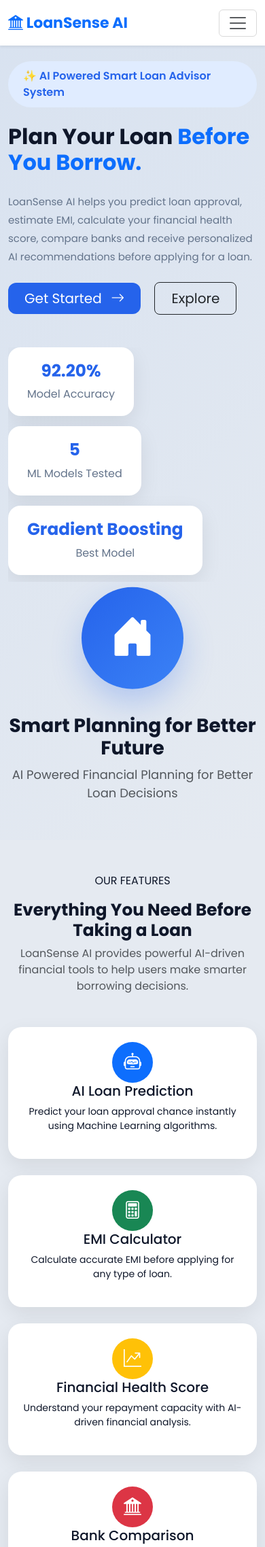
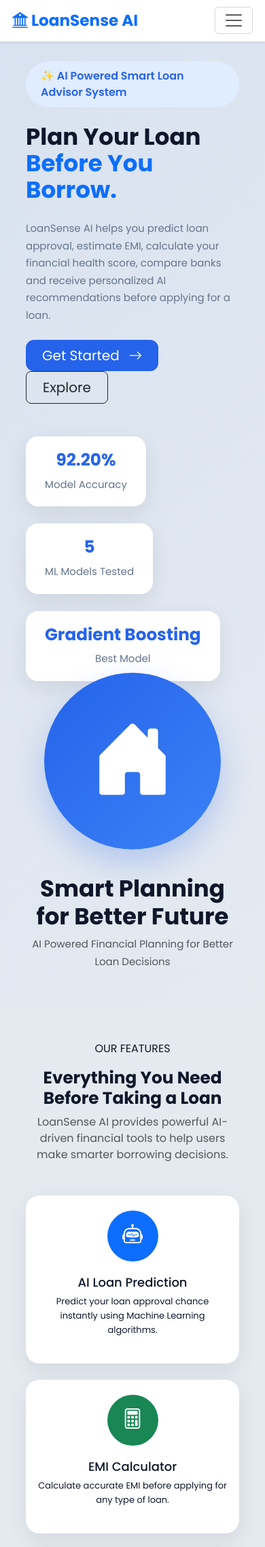
Before and after one commit to kumkum1404/Smart-Loan-Advisor-System-, a Flask app: page / in a window 390 px wide. Shown: the top 2276 px of the page at 68% size. Run offline with Flask 3, Linux system fonts and the light colour scheme; parts of the project's set-up code (start-up, migrations or seed data) failed here and were passed over.

Commit message:
Update landing page CSS

```diff
--- a/app/static/css/landing.css
+++ b/app/static/css/landing.css
@@ -533,67 +533,114 @@ body{
 
 @media (max-width:768px){
 
-.home-logo{
-    width:150px;
-    height:150px;
-    margin:20px auto;
+.hero{
+    padding:90px 20px 40px;
+    min-height:auto;
 }
 
-.home-logo i{
-    font-size:65px;
+.hero h1{
+    font-size:34px;
+    line-height:1.15;
+    margin-bottom:18px;
 }
 
-.home-text{
-    margin-top:15px !important;
+.hero p{
+    font-size:15px;
+    line-height:1.7;
 }
 
-.home-text h2{
-    font-size:28px;
-}
 
-.hero-stats{
+.hero-buttons{
 
 display:flex;
 
-overflow-x:auto;
+gap:12px;
 
-gap:15px;
-
-padding-bottom:10px;
-
-scrollbar-width:none;
+justify-content:center;
 
 }
 
-.hero-stats::-webkit-scrollbar{
-display:none;
-}
+.hero-buttons .btn{
 
-.stat-box{
+width:48%;
 
-min-width:160px;
+padding:13px;
 
-flex:none;
+font-size:15px;
 
 }
 
-.hero{
+.stats{
 
-padding-top:90px;
+display:grid;
 
-padding-bottom:40px;
+grid-template-columns:repeat(3,1fr);
+
+gap:12px;
+
+margin-top:25px;
 
 }
 
-.hero h1{
+.stat-card{
 
-font-size:32px;
+padding:18px 10px;
 
-line-height:1.2;
+border-radius:18px;
 
 }
 
-.hero-text{
+.stat-card h2{
+
+font-size:22px;
+
+}
+
+.stat-card p{
+
+font-size:12px;
+
+}
+
+.home-circle{
+
+margin-top:45px;
+
+margin-bottom:18px;
+
+width:160px;
+
+height:160px;
+
+}
+
+.home-circle i{
+
+font-size:65px;
+
+}
+
+.home-circle{
+
+box-shadow:
+
+0 20px 50px rgba(37,99,235,.20);
+
+}
+
+.home-heading{
+
+margin-top:18px;
+
+}
+
+.home-heading h2{
+
+font-size:30px;
+
+}
+
+.home-heading p{
 
 font-size:15px;
 
@@ -601,59 +648,63 @@ font-size:15px;
 
 .feature-card{
 
-padding:22px;
+padding:22px 18px;
+
+min-height:190px;
 
 }
 
-.feature-circle{
+.feature-icon{
 
-width:60px;
+width:58px;
 
-height:60px;
-
-margin:auto;
+height:58px;
 
 }
 
-.feature-circle i{
+.feature-icon i{
 
-font-size:26px;
+font-size:24px;
 
 }
 
 .feature-card h4{
 
-font-size:20px;
+font-size:18px;
+
+margin-top:12px;
 
 }
 
 .feature-card p{
 
-font-size:14px;
+font-size:13px;
+
+line-height:1.6;
 
 }
 
 .step-card{
 
-padding:25px;
+padding:22px;
 
 }
 
 .step-number{
 
-width:45px;
+width:42px;
 
-height:45px;
+height:42px;
 
-font-size:20px;
+font-size:18px;
 
 }
 
 .accordion-button{
 
+padding:15px;
+
 font-size:15px;
-
-padding:15px;
 
 }
 
@@ -680,24 +780,21 @@ margin-top:25px;
 
 justify-content:center;
 
-display:flex;
-
-gap:15px;
+margin-top:15px;
 
 }
 
+section{
 
-.navbar-brand{
-
-font-size:22px !important;
+padding:60px 20px;
 
 }
 
-.navbar{
+.container{
 
-padding:12px 0;
+padding-left:18px;
+
+padding-right:18px;
 
 }
-
-
 }
```
Also changed, not shown: other parts of app/static/css/landing.css (+52 -3 lines).
